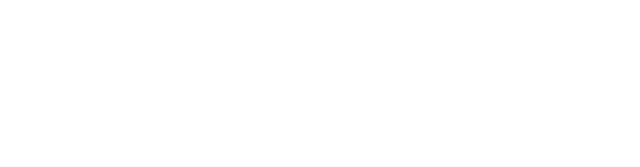
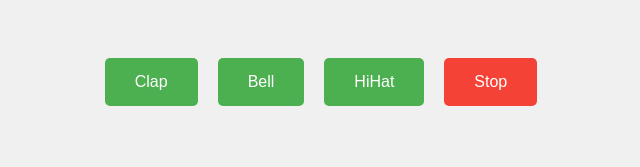
Before and after one commit to acciojob/Soundbar-shahids444, a website: page main.html in a window 1280 px wide. Shown: the whole page, without its empty margins (319-959 px from the left). Drawn offline with Linux system fonts and the light colour scheme.

Commit message:
created a submission

```diff
--- a/main.html
+++ b/main.html
@@ -1,16 +1,103 @@
 <!DOCTYPE html>
+<html lang="en">
+<head>
+  <meta charset="UTF-8" />
+  <title>Soundbar with Cloud Audio</title>
+  <style>
+    body {
+      font-family: Arial, sans-serif;
+      background: #f0f0f0;
+      text-align: center;
+      padding: 50px;
+    }
 
-<html>
+    #buttons {
+      display: flex;
+      justify-content: center;
+      flex-wrap: wrap;
+      gap: 20px;
+    }
 
-<head>
-	<link rel="stylesheet" href="styles.css">
+    .btn, .stop {
+      padding: 15px 30px;
+      font-size: 16px;
+      border: none;
+      border-radius: 5px;
+      cursor: pointer;
+      transition: 0.2s ease;
+    }
+
+    .btn {
+      background-color: #4CAF50;
+      color: white;
+    }
+
+    .btn:hover {
+      background-color: #45a049;
+    }
+
+    .stop {
+      background-color: #f44336;
+      color: white;
+    }
+
+    .stop:hover {
+      background-color: #e53935;
+    }
+  </style>
 </head>
+<body>
+  <div id="buttons"></div>
 
-<body>
-	<!-- the entire body must be written by student -->
-    <script type="text/javascript" src="./script.js">
-</script>
+  <script>
+    const sounds = [
+      {
+        name: "Clap",
+        url: "https://raw.githubusercontent.com/freeCodeCamp/cdn/master/build/testable-projects-fcc/audio/BeepSound.wav"
+      },
+      {
+        name: "Bell",
+        url: "https://actions.google.com/sounds/v1/alarms/beep_short.ogg"
+      },
+      {
+        name: "HiHat",
+        url: "https://actions.google.com/sounds/v1/alarms/alarm_clock.ogg"
+      }
+    ];
 
+    const buttonsContainer = document.getElementById("buttons");
+    let currentAudio = null;
+
+    sounds.forEach(sound => {
+      const btn = document.createElement("button");
+      btn.classList.add("btn");
+      btn.innerText = sound.name;
+
+      btn.addEventListener("click", () => {
+        if (currentAudio) {
+          currentAudio.pause();
+          currentAudio.currentTime = 0;
+        }
+        currentAudio = new Audio(sound.url);
+        currentAudio.play();
+      });
+
+      buttonsContainer.appendChild(btn);
+    });
+
+    const stopBtn = document.createElement("button");
+    stopBtn.classList.add("stop");
+    stopBtn.innerText = "Stop";
+
+    stopBtn.addEventListener("click", () => {
+      if (currentAudio) {
+        currentAudio.pause();
+        currentAudio.currentTime = 0;
+        currentAudio = null;
+      }
+    });
+
+    buttonsContainer.appendChild(stopBtn);
+  </script>
 </body>
-
 </html>
--- a/script.js
+++ /dev/null
@@ -1 +0,0 @@
-//your JS code here. If required.
--- a/styles.css
+++ b/styles.css
@@ -1 +1,41 @@
 /*  your css code here. If applicable */
+body {
+  font-family: Arial, sans-serif;
+  background: #f0f0f0;
+  text-align: center;
+  padding: 50px;
+}
+
+#buttons {
+  display: flex;
+  justify-content: center;
+  flex-wrap: wrap;
+  gap: 20px;
+}
+
+.btn, .stop {
+  padding: 15px 30px;
+  font-size: 16px;
+  border: none;
+  border-radius: 5px;
+  cursor: pointer;
+  transition: 0.2s ease;
+}
+
+.btn {
+  background-color: #4CAF50;
+  color: white;
+}
+
+.btn:hover {
+  background-color: #45a049;
+}
+
+.stop {
+  background-color: #f44336;
+  color: white;
+}
+
+.stop:hover {
+  background-color: #e53935;
+}
```
